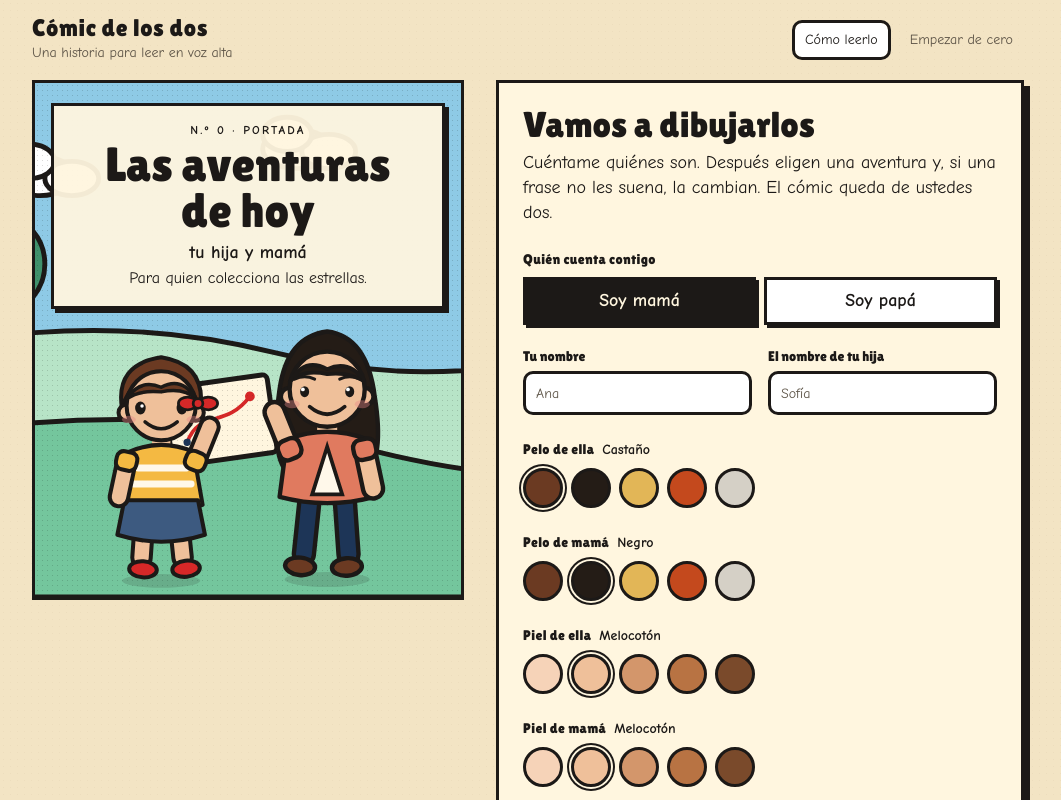
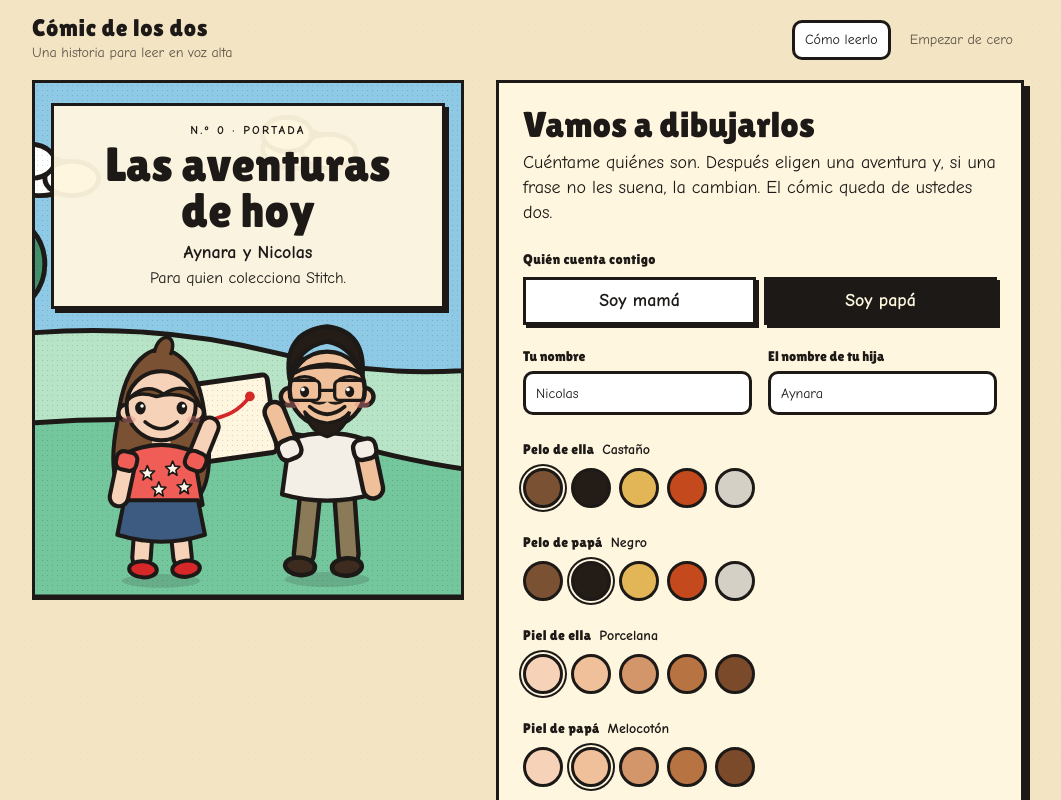
Before and after one commit to mollersatclima/comic-de-los-dos, a Next.js app: page / in a window 1280 px wide. Shown: the top 800 px of the page, without its empty margins (112-1173 px from the left). Built offline with nearby package versions, Linux system fonts and the light colour scheme.

Commit message:
Dibuja a Aynara y a Nicolas como protagonistas del cómic.
Ella lleva el pelo largo y la remera coral con estrellas; él, anteojos, barba y remera clara.

Co-authored-by: nicolas.moller <nicolas.moller@gmail.com>

```diff
--- a/src/components/comic/character.tsx
+++ b/src/components/comic/character.tsx
@@ -20,7 +20,7 @@ const POSE: Record<
   play: { dy: 0, leftArm: 36, rightArm: -108, leftLeg: 6, rightLeg: -8, leg: 40 },
   jump: { dy: -16, leftArm: 148, rightArm: -150, leftLeg: -24, rightLeg: 26, leg: 40 },
   peek: { dy: 2, leftArm: 20, rightArm: -118, leftLeg: 4, rightLeg: -4, leg: 40 },
-  kneel: { dy: 14, leftArm: 24, rightArm: -20, leftLeg: 48, rightLeg: -42, leg: 22 },
+  kneel: { dy: 8, leftArm: 22, rightArm: -18, leftLeg: 16, rightLeg: -14, leg: 32 },
 };
 
 export function Character({
@@ -39,10 +39,9 @@ export function Character({
   const poseData = POSE[pose];
   const child = who === "child";
   const dad = who === "papa";
-  const shirt = child ? "#f4b942" : dad ? "#1d3557" : "#e07a5f";
-  const pants = child ? skin : dad ? "#c4a574" : "#1d3557";
+  const shirt = child ? "#ef5d56" : dad ? "#f4efe6" : "#e07a5f";
+  const pants = child ? skin : dad ? "#8a7a58" : "#1d3557";
   const shoe = child ? "#d62828" : dad ? "#3d2b1f" : "#6b3a22";
-  const bow = hair.toLowerCase() === "#c4491d" ? "#ffe08a" : "#d62828";
   const openMouth = pose === "cheer" || pose === "jump";
 
   return (
@@ -98,22 +97,21 @@ export function Character({
           />
         )}
         <ellipse cx="52" cy="76" rx="6" ry="3.2" fill="#e88888" opacity="0.4" />
-        <ellipse cx="108" cy="76" rx="6" ry="3.2" fill="#e88888" opacity="0.4" />
+        <ellipse cx="108" cy="76" rx="6" ry="3.2" fill="#e88888" opacity="0.35" />
         {dad && (
+          <>
+            <rect x="50" y="57" width="24" height="16" rx="4" fill="none" stroke={INK} strokeWidth="2.6" />
+            <rect x="86" y="57" width="24" height="16" rx="4" fill="none" stroke={INK} strokeWidth="2.6" />
+            <path d="M74 65 H86" stroke={INK} strokeWidth="2.6" />
+            <path d="M66 74 Q74 79 80 74 Q86 79 94 74" fill={hair} />
             <path
-            d="M58 84 Q80 114 102 84 Q94 100 80 102 Q66 100 58 84"
+              d="M62 82 Q66 98 80 102 Q94 98 98 82 Q92 90 80 91 Q68 90 62 82"
               fill={hair}
               stroke={INK}
-            strokeWidth="3"
+              strokeWidth="2.4"
               strokeLinejoin="round"
             />
-        )}
-        {child && (
-          <g transform="translate(112 62)">
-            <ellipse cx="-9" cy="0" rx="8" ry="5.5" fill={bow} stroke={INK} strokeWidth="2.4" />
-            <ellipse cx="9" cy="0" rx="8" ry="5.5" fill={bow} stroke={INK} strokeWidth="2.4" />
-            <circle r="4.2" fill={bow} stroke={INK} strokeWidth="2.4" />
-          </g>
+          </>
         )}
       </g>
     </svg>
@@ -124,7 +122,7 @@ function HairBack({ who, hair }: { who: Who; hair: string }) {
   if (who === "papa") {
     return (
       <path
-        d="M50 58 Q48 28 80 24 Q112 28 110 58 Q104 36 80 34 Q56 36 50 58"
+        d="M52 56 Q48 18 80 14 Q116 18 110 56 Q104 30 80 26 Q58 30 52 56"
         fill={hair}
         stroke={INK}
         strokeWidth={STROKE}
@@ -144,13 +142,22 @@ function HairBack({ who, hair }: { who: Who; hair: string }) {
     );
   }
   return (
+    <>
       <path
-      d="M46 66 Q40 28 80 22 Q120 28 114 70 Q108 40 80 36 Q54 40 46 66"
+        d="M42 78 Q32 128 50 146 Q80 118 110 146 Q128 128 118 74 Q112 20 80 14 Q48 20 42 78"
         fill={hair}
         stroke={INK}
         strokeWidth={STROKE}
         strokeLinejoin="round"
       />
+      <path
+        d="M74 18 C78 -2 96 2 88 20"
+        fill={hair}
+        stroke={INK}
+        strokeWidth="3"
+        strokeLinejoin="round"
+      />
+    </>
   );
 }
 
@@ -159,6 +166,17 @@ function HairFront({ who, hair }: { who: Who; hair: string }) {
     return (
       <path
         d="M52 52 Q80 36 108 52 Q100 46 80 46 Q60 46 52 52"
+        fill={hair}
+        stroke={INK}
+        strokeWidth="3"
+        strokeLinejoin="round"
+      />
+    );
+  }
+  if (who === "child") {
+    return (
+      <path
+        d="M50 60 Q66 42 82 54 Q104 40 114 64 Q98 50 76 56 Q58 50 50 60"
         fill={hair}
         stroke={INK}
         strokeWidth="3"
@@ -188,8 +206,10 @@ function Clothes({ who, shirt }: { who: Who; shirt: string }) {
           strokeWidth={STROKE}
           strokeLinejoin="round"
         />
-        <path d="M60 118 H102" stroke="#fff8ea" strokeWidth="6" strokeLinecap="round" />
-        <path d="M56 132 H106" stroke="#fff8ea" strokeWidth="6" strokeLinecap="round" />
+        <Star x={68} y={122} />
+        <Star x={90} y={118} />
+        <Star x={78} y={136} />
+        <Star x={100} y={134} />
         <path
           d="M48 146 H112 L118 176 Q80 188 42 176 Z"
           fill="#3d5a80"
@@ -217,22 +237,25 @@ function Clothes({ who, shirt }: { who: Who; shirt: string }) {
   }
 
   return (
-    <>
     <path
-        d="M50 104 Q80 94 110 104 L116 146 Q80 156 44 146 Z"
+      d="M50 104 Q80 94 110 104 L116 148 Q80 158 44 148 Z"
       fill={shirt}
       stroke={INK}
       strokeWidth={STROKE}
       strokeLinejoin="round"
     />
+  );
+}
+
+function Star({ x, y }: { x: number; y: number }) {
+  return (
     <path
-        d="M70 108 L80 122 L90 108"
-        fill="none"
-        stroke="#fff6df"
-        strokeWidth="3"
+      d={`M${x} ${y - 6} L${x + 1.8} ${y - 1.6} L${x + 6.2} ${y - 1.2} L${x + 2.8} ${y + 2} L${x + 3.8} ${y + 6.4} L${x} ${y + 3.6} L${x - 3.8} ${y + 6.4} L${x - 2.8} ${y + 2} L${x - 6.2} ${y - 1.2} L${x - 1.8} ${y - 1.6} Z`}
+      fill="#fff8ea"
+      stroke={INK}
+      strokeWidth="1.4"
       strokeLinejoin="round"
     />
-    </>
   );
 }
 
--- a/src/components/comic/scenes.tsx
+++ b/src/components/comic/scenes.tsx
@@ -336,6 +336,19 @@ function Animal({ x, y, kind }: { x: number; y: number; kind: "bear" | "bunny" |
   );
 }
 
+function StitchPlush({ x, y }: { x: number; y: number }) {
+  return (
+    <g>
+      <ellipse cx={x - 16} cy={y - 4} rx="7" ry="12" fill="#3a7de8" stroke={INK} strokeWidth="3" />
+      <ellipse cx={x + 16} cy={y - 4} rx="7" ry="12" fill="#3a7de8" stroke={INK} strokeWidth="3" />
+      <circle cx={x} cy={y + 6} r="15" fill="#4c94f5" stroke={INK} strokeWidth="3" />
+      <ellipse cx={x - 5} cy={y + 4} rx="3.2" ry="4.2" fill={INK} />
+      <ellipse cx={x + 6} cy={y + 4} rx="3.2" ry="4.2" fill={INK} />
+      <ellipse cx={x} cy={y + 12} rx="4" ry="2.4" fill="#1d3557" />
+    </g>
+  );
+}
+
 function Pot({ x, y, scale = 1 }: { x: number; y: number; scale?: number }) {
   return (
     <g transform={`translate(${x} ${y}) scale(${scale})`}>
@@ -358,7 +371,7 @@ function Bedroom({ variant }: { variant: "day" | "sleep" | "band" | "concert" |
       {(variant === "band" || variant === "bow" || variant === "day") && (
         <>
           <Animal x={120} y={176} kind="bear" />
-          <Animal x={170} y={176} kind="bunny" />
+          <StitchPlush x={168} y={170} />
           <Animal x={214} y={168} kind="star" />
         </>
       )}
--- a/src/components/comic/studio.tsx
+++ b/src/components/comic/studio.tsx
@@ -257,7 +257,7 @@ function Setup({
               id="parent-name"
               value={cast.parentName}
               maxLength={18}
-              placeholder={cast.role === "mama" ? "Ana" : "Mateo"}
+              placeholder="Nicolas"
               onChange={(event) => onCast({ parentName: event.target.value })}
               className="h-11 border-[3px] border-ink bg-white font-comic text-base"
             />
@@ -270,7 +270,7 @@ function Setup({
               id="child-name"
               value={cast.childName}
               maxLength={18}
-              placeholder="Sofía"
+              placeholder="Aynara"
               onChange={(event) => onCast({ childName: event.target.value })}
               className="h-11 border-[3px] border-ink bg-white font-comic text-base"
             />
--- a/src/lib/comic.ts
+++ b/src/lib/comic.ts
@@ -95,7 +95,7 @@ export type ComicState = {
 };
 
 export const HAIR = [
-  { id: "castano", label: "Castaño", color: "#6b3a22" },
+  { id: "castano", label: "Castaño", color: "#7a5132" },
   { id: "negro", label: "Negro", color: "#241c16" },
   { id: "rubio", label: "Rubio", color: "#e2b657" },
   { id: "rojo", label: "Pelirrojo", color: "#c4491d" },
@@ -111,6 +111,7 @@ export const SKIN = [
 ] as const;
 
 export const FAVORITES = [
+  { id: "stitch", phrase: "Stitch" },
   { id: "estrellas", phrase: "las estrellas" },
   { id: "galletas", phrase: "las galletas" },
   { id: "dinosaurios", phrase: "los dinosaurios" },
@@ -119,18 +120,18 @@ export const FAVORITES = [
   { id: "cuentos", phrase: "los cuentos" },
 ] as const;
 
-const STORAGE_KEY = "comic-de-los-dos-v1";
+const STORAGE_KEY = "comic-de-los-dos-v2";
 const STORAGE_EVENT = "comic-de-los-dos-change";
 
 export function defaultCast(): Cast {
   return {
-    role: "mama",
-    parentName: "",
-    childName: "",
+    role: "papa",
+    parentName: "Nicolas",
+    childName: "Aynara",
     parentHair: HAIR[1].color,
     childHair: HAIR[0].color,
     parentSkin: SKIN[1].color,
-    childSkin: SKIN[1].color,
+    childSkin: SKIN[0].color,
     favorite: FAVORITES[0].phrase,
   };
 }
--- a/src/lib/stories.ts
+++ b/src/lib/stories.ts
@@ -304,7 +304,7 @@ export const STORIES: Story[] = [
                 text: "Tengo la mejor entrada: este cojín.",
               },
             ],
-            actors: pair("cheer", "kneel"),
+            actors: pair("cheer", "stand"),
           },
           {
             id: "con-1b",
```
Lines whose indentation alone changed are shown as unchanged.
